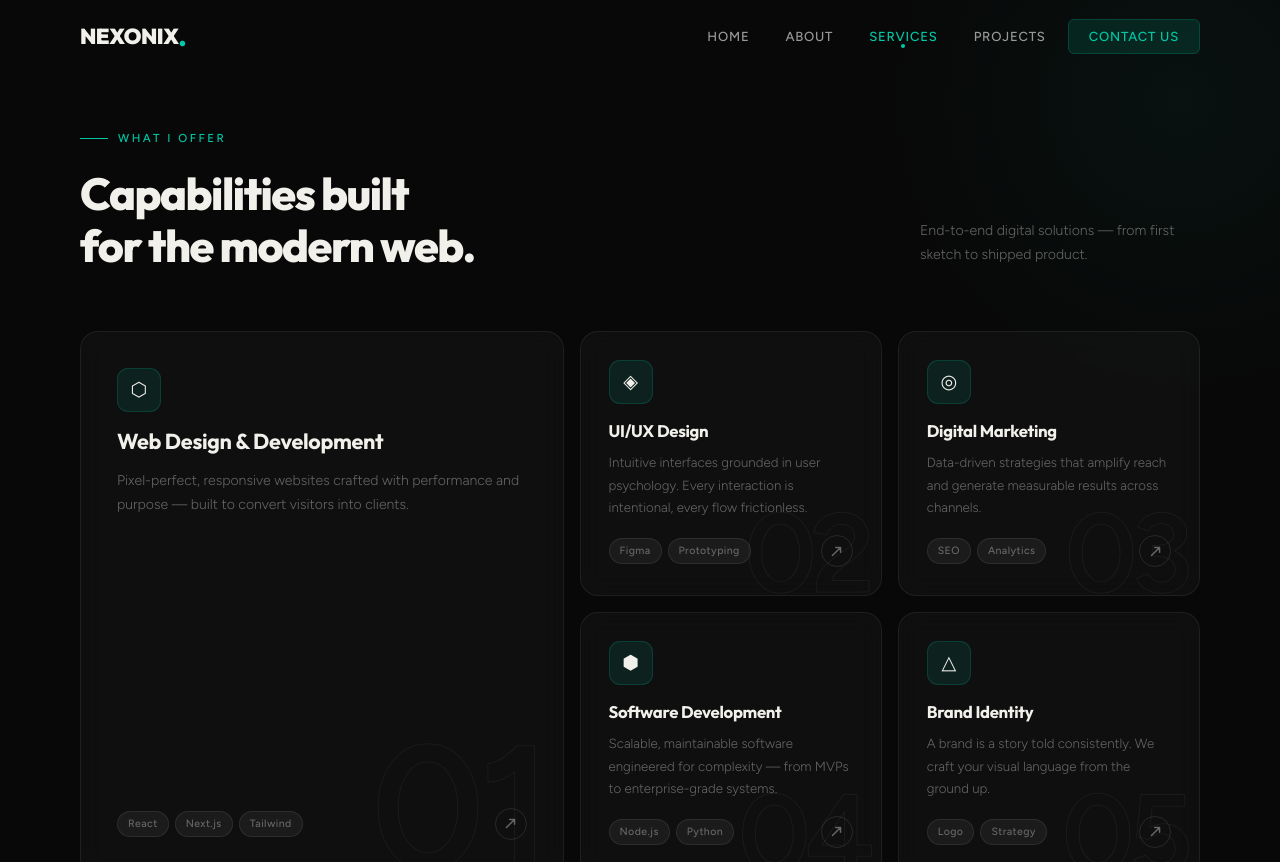
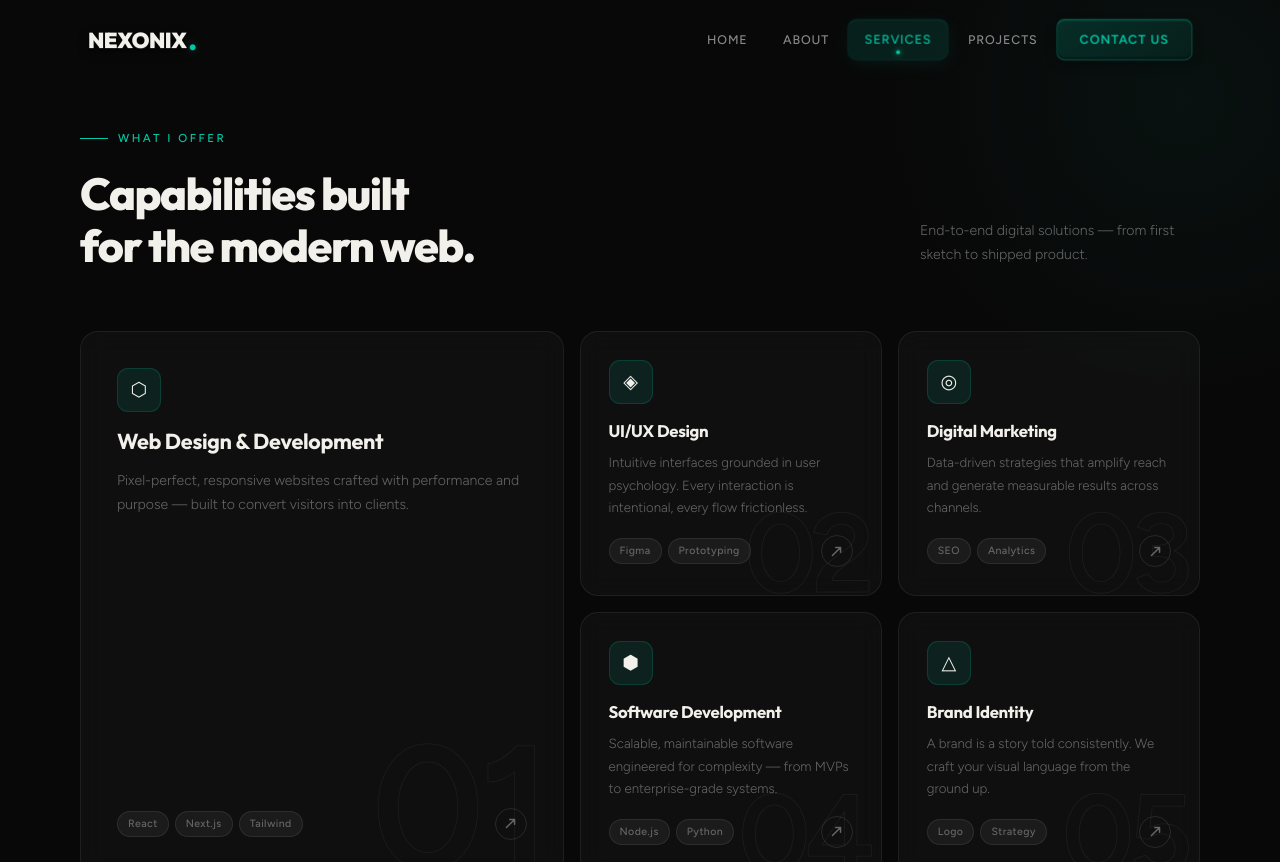
Before and after one commit to Hashan2002/Nexonix, a React (Create React App) app: page / in a window 1280 px wide. Shown: the top 862 px of the page. Built offline with nearby package versions, Linux system fonts and the light colour scheme.

Commit message:
Enhance Navbar component with improved styling, accessibility features, and responsive adjustments

```diff
--- a/src/components/Navbar/Navbar.css
+++ b/src/components/Navbar/Navbar.css
@@ -3,25 +3,28 @@
 :root {
   --accent: #00c9a7;
   --accent-dim: rgba(0, 201, 167, 0.12);
-  --accent-glow: rgba(0, 201, 167, 0.25);
+  --accent-glow: rgba(0, 201, 167, 0.35);
+  --accent-glow-soft: rgba(0, 201, 167, 0.15);
   --bg: #080808;
   --surface: #111111;
   --surface-2: #181818;
   --border: rgba(255, 255, 255, 0.06);
-  --border-hover: rgba(0, 201, 167, 0.3);
+  --border-hover: rgba(0, 201, 167, 0.35);
   --text-primary: #f2f0eb;
   --text-muted: #666;
-  --text-sub: #999;
+  --text-sub: #888;
   --font-display: 'Outfit', sans-serif;
   --font-body: 'Figtree', sans-serif;
-  --nav-height: 72px;
+  --nav-height: 80px;
   --nav-mobile-top: 72px;
   --ease: cubic-bezier(0.25, 0.46, 0.45, 0.94);
-  --transition: all 0.35s var(--ease);
+  --spring: cubic-bezier(0.34, 1.56, 0.64, 1);
+  --transition: all 0.4s var(--ease);
 }
 
 * { box-sizing: border-box; margin: 0; padding: 0; }
 
+/* ─── Navbar Base ─── */
 .navbar {
   position: fixed;
   top: 0;
@@ -30,18 +33,67 @@
   display: flex;
   align-items: center;
   z-index: 1000;
-  transition: var(--transition);
+  transition: all 0.5s var(--ease);
+  background: transparent;
+  transform-style: preserve-3d;
+  perspective: 1200px;
+}
+
+/* ─── Scrolled: 3D raised panel ─── */
+.navbar.scrolled {
+  height: 64px;
   background: transparent;
 }
 
-.navbar.scrolled {
-  height: 64px;
-  background: rgba(8, 8, 8, 0.92);
-  backdrop-filter: blur(20px);
-  -webkit-backdrop-filter: blur(20px);
-  border-bottom: 1px solid var(--border);
+.navbar.scrolled::before {
+  opacity: 1;
+  transform: translateY(0) scaleX(1);
 }
 
+.navbar.scrolled::after {
+  opacity: 1;
+}
+
+/* Floating 3D pill container */
+.navbar::before {
+  content: '';
+  position: absolute;
+  inset: 10px 24px;
+  border-radius: 16px;
+  background: rgba(12, 12, 12, 0.88);
+  backdrop-filter: blur(24px) saturate(180%);
+  -webkit-backdrop-filter: blur(24px) saturate(180%);
+  border: 1px solid rgba(255, 255, 255, 0.07);
+  box-shadow:
+    0 2px 0 0 rgba(255,255,255,0.04) inset,
+    0 -1px 0 0 rgba(0,0,0,0.6) inset,
+    0 8px 32px rgba(0,0,0,0.6),
+    0 2px 8px rgba(0,0,0,0.4),
+    0 0 0 1px rgba(0,0,0,0.3);
+  opacity: 0;
+  transform: translateY(-8px) scaleX(0.98);
+  transition: all 0.5s var(--ease);
+  pointer-events: none;
+  z-index: -1;
+}
+
+/* Accent glow line at bottom of pill */
+.navbar::after {
+  content: '';
+  position: absolute;
+  bottom: 10px;
+  left: 50%;
+  transform: translateX(-50%);
+  width: 40%;
+  height: 1px;
+  background: linear-gradient(90deg, transparent, var(--accent), transparent);
+  opacity: 0;
+  transition: opacity 0.5s var(--ease);
+  filter: blur(1px);
+  pointer-events: none;
+}
+
+/* ─── Container ─── */
 .navbar-container {
   max-width: 1200px;
   margin: 0 auto;
@@ -49,7 +101,8 @@
   justify-content: space-between;
   align-items: center;
   width: 100%;
-  padding: 0 40px;
+  padding: 0 48px;
+  position: relative;
 }
 
 /* ─── Logo ─── */
@@ -61,13 +114,42 @@
   letter-spacing: -0.5px;
   text-transform: uppercase;
   user-select: none;
+  position: relative;
+  text-shadow:
+    0 1px 0 rgba(255,255,255,0.1),
+    0 2px 4px rgba(0,0,0,0.8),
+    0 4px 12px rgba(0,0,0,0.4);
+  transition: var(--transition);
+  display: flex;
+  align-items: center;
+  gap: 2px;
+}
+
+.logo:hover {
+  text-shadow:
+    0 1px 0 rgba(255,255,255,0.15),
+    0 2px 4px rgba(0,0,0,0.8),
+    0 4px 20px rgba(0,0,0,0.5),
+    0 0 40px rgba(0, 201, 167, 0.15);
+  transform: translateY(-1px);
 }
 
 .logo .dot {
   color: var(--accent);
-  font-size: 1.6rem;
+  font-size: 1.7rem;
   line-height: 0;
   vertical-align: -2px;
+  display: inline-block;
+  text-shadow:
+    0 0 8px var(--accent-glow),
+    0 0 20px var(--accent-glow-soft),
+    0 2px 4px rgba(0,0,0,0.5);
+  animation: dotPulse 3s ease-in-out infinite;
+}
+
+@keyframes dotPulse {
+  0%, 100% { text-shadow: 0 0 8px var(--accent-glow), 0 0 20px var(--accent-glow-soft), 0 2px 4px rgba(0,0,0,0.5); }
+  50%       { text-shadow: 0 0 16px var(--accent-glow), 0 0 40px var(--accent-glow-soft), 0 2px 4px rgba(0,0,0,0.5); }
 }
 
 /* ─── Nav Links ─── */
@@ -75,103 +157,170 @@
   display: flex;
   list-style: none;
   align-items: center;
-  gap: 8px;
+  gap: 4px;
+  perspective: 800px;
+}
+
+.nav-links li {
+  position: relative;
 }
 
 .nav-links a {
   font-family: var(--font-body);
   color: var(--text-sub);
   text-decoration: none;
-  font-size: 0.82rem;
+  font-size: 0.78rem;
   font-weight: 500;
-  letter-spacing: 0.8px;
+  letter-spacing: 0.9px;
   text-transform: uppercase;
-  padding: 8px 14px;
-  border-radius: 6px;
-  transition: var(--transition);
+  padding: 9px 16px;
+  border-radius: 8px;
+  transition: all 0.3s var(--ease);
   position: relative;
+  display: block;
+
+  /* 3D initial state */
+  transform: perspective(500px) translateZ(0) translateY(0);
+  transform-style: preserve-3d;
+  backface-visibility: hidden;
+
+  /* Subtle depth shadow */
+  box-shadow: none;
 }
 
+/* 3D lift on hover */
 .nav-links a:hover {
   color: var(--text-primary);
-  background: rgba(255,255,255,0.04);
+  background: rgba(255, 255, 255, 0.04);
+  transform: perspective(500px) translateZ(6px) translateY(-1px);
+  box-shadow:
+    0 0 0 1px rgba(255,255,255,0.05),
+    0 4px 16px rgba(0,0,0,0.4),
+    0 1px 0 rgba(255,255,255,0.06) inset;
 }
 
+/* Active state */
 .nav-links a.active {
   color: var(--accent);
+  background: var(--accent-dim);
+  transform: perspective(500px) translateZ(4px) translateY(0);
+  box-shadow:
+    0 0 0 1px rgba(0, 201, 167, 0.15),
+    0 4px 20px rgba(0, 201, 167, 0.1),
+    0 1px 0 rgba(0, 201, 167, 0.1) inset;
 }
 
-/* Active dot indicator */
-.nav-links a.active::after {
+/* 3D floating indicator dot */
+.nav-links a.active::before {
   content: '';
   position: absolute;
-  bottom: 4px;
+  bottom: 5px;
   left: 50%;
-  transform: translateX(-50%);
+  transform: translateX(-50%) translateZ(2px);
   width: 4px;
   height: 4px;
   background: var(--accent);
   border-radius: 50%;
+  box-shadow: 0 0 6px var(--accent), 0 0 12px var(--accent-glow-soft);
+  animation: activeDot 2s ease-in-out infinite;
 }
 
-/* CTA Button */
+@keyframes activeDot {
+  0%, 100% { box-shadow: 0 0 6px var(--accent), 0 0 12px var(--accent-glow-soft); }
+  50%       { box-shadow: 0 0 10px var(--accent), 0 0 20px var(--accent-glow); }
+}
+
+/* ─── CTA Button — 3D extruded look ─── */
 .nav-cta {
-  background: var(--accent-dim) !important;
+  background: linear-gradient(145deg, rgba(0,201,167,0.18), rgba(0,201,167,0.08)) !important;
   color: var(--accent) !important;
-  border: 1px solid rgba(0, 201, 167, 0.2) !important;
-  padding: 9px 20px !important;
-  border-radius: 6px !important;
-  font-weight: 500 !important;
-  transition: var(--transition) !important;
+  border: 1px solid rgba(0, 201, 167, 0.25) !important;
+  padding: 9px 22px !important;
+  border-radius: 8px !important;
+  font-weight: 600 !important;
+  letter-spacing: 1px !important;
+
+  box-shadow:
+    0 1px 0 rgba(0, 201, 167, 0.2) inset,
+    0 -2px 0 rgba(0, 0, 0, 0.4) inset,
+    0 4px 12px rgba(0,0,0,0.3),
+    0 1px 0 rgba(0,201,167,0.1) !important;
+
+  transform: perspective(500px) translateZ(4px) translateY(0) !important;
+  transition: all 0.3s var(--spring) !important;
 }
 
 .nav-cta:hover {
-  background: var(--accent) !important;
-  color: var(--bg) !important;
+  background: linear-gradient(145deg, rgba(0,201,167,0.95), rgba(0,180,150,1)) !important;
+  color: #04342C !important;
   border-color: var(--accent) !important;
-  box-shadow: 0 0 20px var(--accent-glow) !important;
+  transform: perspective(500px) translateZ(10px) translateY(-2px) !important;
+  box-shadow:
+    0 1px 0 rgba(255,255,255,0.3) inset,
+    0 -3px 0 rgba(0, 100, 80, 0.6) inset,
+    0 8px 24px rgba(0, 201, 167, 0.35),
+    0 4px 12px rgba(0,0,0,0.4),
+    0 0 40px rgba(0, 201, 167, 0.2) !important;
+}
+
+.nav-cta:active {
+  transform: perspective(500px) translateZ(2px) translateY(1px) !important;
+  box-shadow:
+    0 1px 0 rgba(255,255,255,0.2) inset,
+    0 -1px 0 rgba(0,100,80,0.4) inset,
+    0 2px 8px rgba(0,0,0,0.3) !important;
 }
 
 .nav-cta.active-cta {
-  background: var(--accent) !important;
-  color: var(--bg) !important;
+  background: linear-gradient(145deg, var(--accent), #00a88a) !important;
+  color: #04342C !important;
 }
 
-.nav-cta::after { display: none !important; }
+.nav-cta::before { display: none !important; }
 
 /* ─── Hamburger ─── */
 .hamburger {
   display: none;
   background: none;
   border: 1px solid var(--border);
-  border-radius: 6px;
+  border-radius: 8px;
   cursor: pointer;
-  padding: 8px 10px;
+  padding: 9px 11px;
   z-index: 1001;
   transition: var(--transition);
+  transform: perspective(400px) translateZ(0);
+  box-shadow: 0 2px 8px rgba(0,0,0,0.3), 0 1px 0 rgba(255,255,255,0.04) inset;
 }
 
-.hamburger:hover { border-color: var(--border-hover); }
+.hamburger:hover {
+  border-color: var(--border-hover);
+  transform: perspective(400px) translateZ(4px) translateY(-1px);
+  box-shadow: 0 6px 16px rgba(0,0,0,0.4), 0 1px 0 rgba(255,255,255,0.06) inset;
+}
 
 .bar {
   display: block;
   width: 22px;
   height: 1.5px;
-  margin: 4px auto;
+  margin: 4.5px auto;
   background: var(--text-primary);
   border-radius: 2px;
   transition: var(--transition);
 }
 
-/* ─── Mobile ─── */
+/* ─── Mobile Menu ─── */
 @media (max-width: 768px) {
   .hamburger { display: block; }
 
-  .hamburger.active { border-color: var(--accent); }
+  .hamburger.active {
+    border-color: var(--accent);
+    box-shadow: 0 0 16px var(--accent-glow-soft), 0 4px 12px rgba(0,0,0,0.4);
+  }
+
   .hamburger.active .bar { background: var(--accent); }
   .hamburger.active .bar:nth-child(2) { opacity: 0; transform: scaleX(0); }
-  .hamburger.active .bar:nth-child(1) { transform: translateY(5.5px) rotate(45deg); }
-  .hamburger.active .bar:nth-child(3) { transform: translateY(-5.5px) rotate(-45deg); }
+  .hamburger.active .bar:nth-child(1) { transform: translateY(6px) rotate(45deg); }
+  .hamburger.active .bar:nth-child(3) { transform: translateY(-6px) rotate(-45deg); }
 
   .nav-links {
     position: fixed;
@@ -179,33 +328,45 @@
     left: -100%;
     width: 100%;
     height: calc(100vh - var(--nav-mobile-top));
-    background: var(--bg);
+    background: rgba(8, 8, 8, 0.97);
+    backdrop-filter: blur(30px);
     flex-direction: column;
     justify-content: center;
     gap: 6px;
-    transition: 0.45s var(--ease);
+    transition: 0.5s var(--ease);
     border-top: 1px solid var(--border);
   }
 
   .nav-links.open { left: 0; }
 
   .nav-links a {
-    font-size: 1.1rem;
-    padding: 14px 28px;
+    font-size: 1rem;
+    padding: 14px 40px;
     width: 100%;
     text-align: center;
     border-radius: 0;
     letter-spacing: 2px;
+    transform: none !important;
+    box-shadow: none !important;
   }
 
-  .nav-links a.active::after { bottom: 6px; }
+  .nav-links a:hover {
+    background: rgba(255,255,255,0.03);
+    box-shadow: none !important;
+    transform: none !important;
+  }
 
   .nav-cta {
-    margin: 8px 40px 0;
-    width: calc(100% - 80px);
-    text-align: center;
-    border-radius: 8px !important;
+    margin: 12px 40px 0 !important;
+    width: calc(100% - 80px) !important;
+    text-align: center !important;
+    border-radius: 10px !important;
+    transform: none !important;
+    box-shadow: 0 4px 20px rgba(0,201,167,0.15) !important;
   }
 
   .navbar-container { padding: 0 24px; }
+
+  .navbar::before { inset: 0; border-radius: 0; }
+  .navbar::after { display: none; }
 }
--- a/src/components/Navbar/Navbar.jsx
+++ b/src/components/Navbar/Navbar.jsx
@@ -2,32 +2,29 @@ import React, { useState, useEffect, useRef } from 'react';
 import './Navbar.css';
 
 function Navbar() {
-  const [menuOpen, setMenuOpen] = useState(false);
-  const [scrolled, setScrolled] = useState(false);
+  const [menuOpen, setMenuOpen]       = useState(false);
+  const [scrolled, setScrolled]       = useState(false);
   const [activeSection, setActiveSection] = useState('home');
   const menuRef = useRef(null);
 
   useEffect(() => {
-    const handleScroll = () => setScrolled(window.scrollY > 50);
+    /* ── scroll handler ── */
+    const handleScroll = () => setScrolled(window.scrollY > 40);
 
-    const observerOptions = {
-      root: null,
-      rootMargin: '-150px 0px -150px 0px',
-      threshold: 0.3,
-    };
+    /* ── section observer ── */
+    const observer = new IntersectionObserver(
+      (entries) => {
+        entries.forEach((entry) => {
+          if (entry.isIntersecting) setActiveSection(entry.target.id);
+        });
+      },
+      { root: null, rootMargin: '-150px 0px -150px 0px', threshold: 0.3 }
+    );
+    document.querySelectorAll('section').forEach((s) => observer.observe(s));
 
-    const observerCallback = (entries) => {
-      entries.forEach((entry) => {
-        if (entry.isIntersecting) setActiveSection(entry.target.id);
-      });
-    };
-
-    const observer = new IntersectionObserver(observerCallback, observerOptions);
-    const sections = document.querySelectorAll('section');
-    sections.forEach((section) => observer.observe(section));
-
-    const handleClickOutside = (event) => {
-      if (menuRef.current && !menuRef.current.contains(event.target)) {
+    /* ── click-outside to close mobile menu ── */
+    const handleClickOutside = (e) => {
+      if (menuRef.current && !menuRef.current.contains(e.target)) {
         setMenuOpen(false);
       }
     };
@@ -38,45 +35,70 @@ function Navbar() {
     return () => {
       window.removeEventListener('scroll', handleScroll);
       document.removeEventListener('mousedown', handleClickOutside);
-      sections.forEach((section) => observer.unobserve(section));
+      document.querySelectorAll('section').forEach((s) => observer.unobserve(s));
     };
   }, []);
 
   const close = () => setMenuOpen(false);
 
+  const navItems = [
+    { id: 'home',     label: 'Home'     },
+    { id: 'about',    label: 'About'    },
+    { id: 'services', label: 'Services' },
+    { id: 'projects', label: 'Projects' },
+  ];
+
   return (
-    <nav className={`navbar ${scrolled ? 'scrolled' : ''}`}>
+    <nav
+      className={`navbar ${scrolled ? 'scrolled' : ''}`}
+      aria-label="Main navigation"
+    >
       <div className="navbar-container" ref={menuRef}>
 
-        <div className="logo">
+        {/* ── Logo ── */}
+        <div className="logo" aria-label="NEXONIX home">
           NEXONIX<span className="dot">.</span>
         </div>
 
+        {/* ── Nav Links ── */}
         <ul className={`nav-links ${menuOpen ? 'open' : ''}`}>
-          <li><a href="#home"     className={activeSection === 'home'     ? 'active' : ''} onClick={close}>Home</a></li>
-          <li><a href="#about"    className={activeSection === 'about'    ? 'active' : ''} onClick={close}>About</a></li>
-          <li><a href="#services" className={activeSection === 'services' ? 'active' : ''} onClick={close}>Services</a></li>
-          <li><a href="#projects" className={activeSection === 'projects' ? 'active' : ''} onClick={close}>Projects</a></li>
+          {navItems.map(({ id, label }) => (
+            <li key={id}>
+              <a
+                href={`#${id}`}
+                className={activeSection === id ? 'active' : ''}
+                onClick={close}
+                aria-current={activeSection === id ? 'page' : undefined}
+              >
+                {label}
+              </a>
+            </li>
+          ))}
+
+          {/* CTA */}
           <li>
             <a
               href="#contact"
               className={`nav-cta ${activeSection === 'contact' ? 'active-cta' : ''}`}
               onClick={close}
+              aria-current={activeSection === 'contact' ? 'page' : undefined}
             >
               Contact Us
             </a>
           </li>
         </ul>
 
+        {/* ── Hamburger ── */}
         <button
           className={`hamburger ${menuOpen ? 'active' : ''}`}
           onClick={() => setMenuOpen(!menuOpen)}
-          aria-label="Toggle navigation"
+          aria-label={menuOpen ? 'Close navigation' : 'Open navigation'}
           aria-expanded={menuOpen}
+          aria-controls="nav-links"
         >
-          <span className="bar"></span>
-          <span className="bar"></span>
-          <span className="bar"></span>
+          <span className="bar" />
+          <span className="bar" />
+          <span className="bar" />
         </button>
 
       </div>
```
